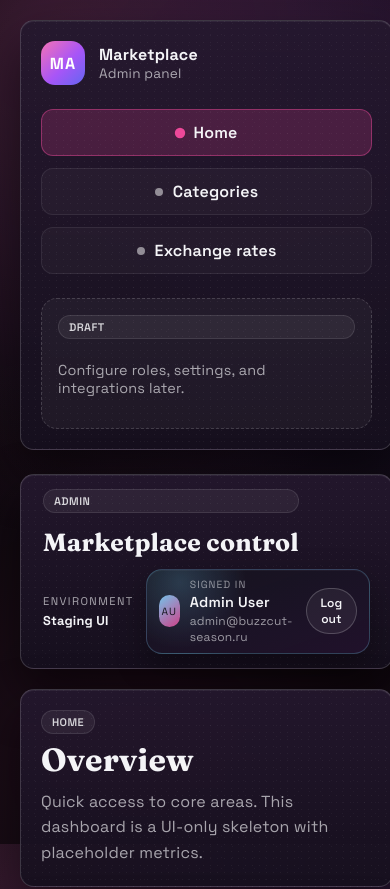
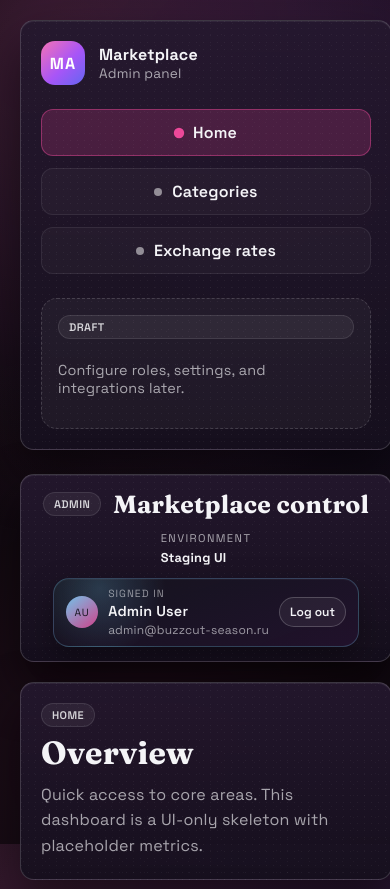
Before and after one commit to buzzcut-season/buzzcut-season-admin, a Next.js app: page / in a window 390 px wide. Shown: the top 889 px of the page. Built offline with nearby package versions, Linux system fonts and the light colour scheme.

Commit message:
style: stabilize admin header height

```diff
--- a/app/(admin)/AdminLayout.module.css
+++ b/app/(admin)/AdminLayout.module.css
@@ -23,6 +23,8 @@
   justify-content: space-between;
   gap: 16px;
   padding: 14px 22px;
+  height: 78px;
+  flex-wrap: nowrap;
   border: 1px solid rgba(236, 72, 153, 0.18);
   background:
     radial-gradient(320px circle at 15% 20%, rgba(236, 72, 153, 0.12), transparent 60%),
@@ -30,8 +32,10 @@
 }
 
 .headerTitle {
-  display: grid;
-  gap: 8px;
+  display: flex;
+  align-items: center;
+  gap: 12px;
+  white-space: nowrap;
 }
 
 .headerTitle h2 {
@@ -39,7 +43,7 @@
 }
 
 .header h2 {
-  margin: 6px 0 0;
+  margin: 0;
   font-family: var(--font-serif), "Times New Roman", serif;
   font-size: 1.55rem;
 }
@@ -49,12 +53,14 @@
   text-align: right;
   gap: 4px;
   font-size: 0.8rem;
+  white-space: nowrap;
 }
 
 .headerRight {
   display: flex;
   align-items: center;
   gap: 12px;
+  flex-wrap: nowrap;
 }
 
 .metaLabel {
@@ -85,16 +91,15 @@
   }
 
   .header {
-    flex-direction: row;
-    flex-wrap: wrap;
+    flex-direction: column;
     align-items: center;
     gap: 12px;
+    height: auto;
   }
 
   .headerRight {
     width: 100%;
-    flex-direction: row;
-    justify-content: space-between;
+    flex-direction: column;
     align-items: center;
   }
 
--- a/app/(admin)/layout.tsx
+++ b/app/(admin)/layout.tsx
@@ -13,13 +13,11 @@ export default function AdminLayout({
         <Sidebar />
       </aside>
       <div className={styles.mainArea}>
-        <header className={`${styles.header} card`}>
-          <div className={styles.headerTitle}>
-            <span className="badge">Admin</span>
-            <div>
+          <header className={`${styles.header} card`}>
+            <div className={styles.headerTitle}>
+              <span className="badge">Admin</span>
               <h2>Marketplace control</h2>
             </div>
-          </div>
           <div className={styles.headerRight}>
             <div className={styles.headerMeta}>
               <span className={styles.metaLabel}>Environment</span>
```
